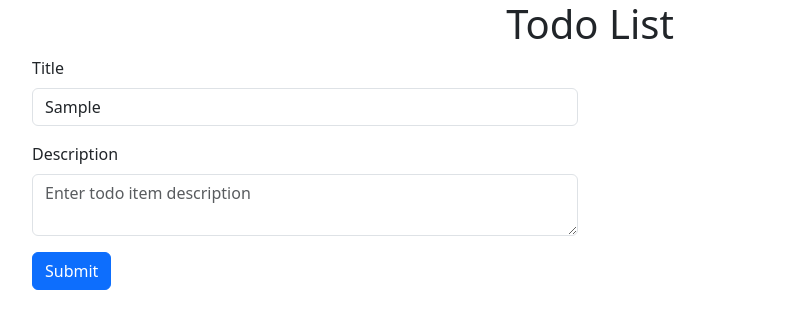
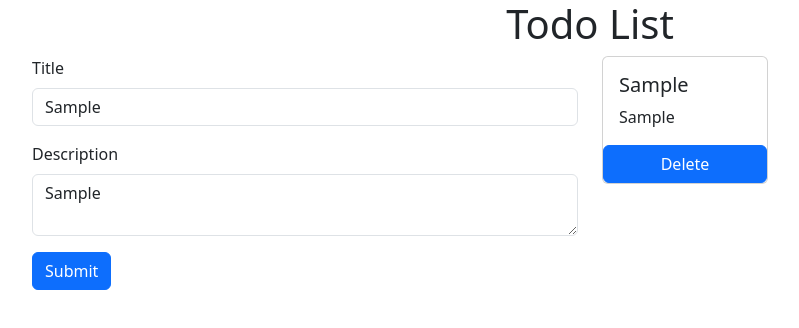
Before and after one commit to KirillGromyko09/React_Homeworks, a React (Vite) app: page / in a window 1280 px wide. Both pictures are taken after typing "Sample", "Sample" into the empty fields and a click on the button "Submit". Shown: the top 328 px of the page, without its empty margins (50-849 px from the left). Built offline with nearby package versions, Linux system fonts and the light colour scheme.

Commit message:
completed

```diff
--- a/src/App.jsx
+++ b/src/App.jsx
@@ -1,5 +1,3 @@
-import { useState } from "react";
-import cn from 'classnames';
 import TodoList from './components/TodoList'
 
 function App() {
--- a/src/components/TodoForm/TodoForm.jsx
+++ b/src/components/TodoForm/TodoForm.jsx
@@ -1,72 +1,61 @@
-import React, {Component} from 'react';
-import {Button, Form} from "react-bootstrap";
+import React, { useState } from "react";
+import { Button, Form } from "react-bootstrap";
 import PropTypes from "prop-types";
 
-class TodoForm extends Component {
+const TodoForm = ({ onSubmit }) => {
+  const [formData, setFormData] = useState({
+    title: "",
+    description: "",
+  });
+  // const [isLoading, setIsLoading] = useState(false);
 
-    constructor(props) {
-        super(props);
-        this.state={
-            formData: {
-                title: '',
-                description:'',
-            },
-            isLoading: false,
-        }
+  const handleChange = ({ target }) => {
+    setFormData({
+      ...formData,
+      [target.name]: target.value,
+    });
+  };
+
+  const handleSubmit = (e) => {
+    e.stopPropagation();
+    e.preventDefault();
+    for (const key in formData) {
+      if (formData[key].trim() === "") return alert(`${key} is empty`);
     }
 
-    handleChange = ({target}) => {
-        const formData = {
-            ...this.state.formData,
-            [target.name]: target.value,
-        }
-        this.setState({formData})
-    }
+    onSubmit(formData);
+  };
 
-    handleSubmit = (e)=> {
-        e.stopPropagation();
-        e.preventDefault()
-        for (const key in this.state.formData){
-            if (this.state.formData[key].trim() === '')
-                return alert(`${key} is empty`)
-        }
-
-        this.props.onSubmit({...this.state.formData})
-    }
-
-    render() {
-        const {title , description} = this.state.formData;
   return (
     <div>
-                <Form onSubmit={this.handleSubmit}>
+      <Form onSubmit={handleSubmit}>
         <Form.Group className="mb-3" controlId="todoItemTitle">
           <Form.Label>Title</Form.Label>
           <Form.Control
-                            name='title'
+            name="title"
             type="text"
             placeholder="Enter todo item title"
-                            onChange={this.handleChange}
-                            value={title}
+            onChange={handleChange}
+            value={formData.title}
           />
         </Form.Group>
         <Form.Group className="mb-3" controlId="todoItemDescription">
           <Form.Label>Description</Form.Label>
           <Form.Control
-                            name='desciption'
-                            as='textarea'
+            name="description"
+            as="textarea"
             type="text"
             placeholder="Enter todo item description"
-                            onChange={this.handleChange}
-                            value={description}
+            onChange={handleChange}
+            value={formData.description}
           />
         </Form.Group>
-                    <Button type='submit'>Submit</Button>
+        <Button type="submit">Submit</Button>
       </Form>
     </div>
   );
-    }
-}
+};
 TodoForm.propTypes = {
-    onSubmit: PropTypes.func.isRequired
-}
+  onSubmit: PropTypes.func.isRequired,
+};
 export default TodoForm;
--- a/src/components/TodoItem/TodoItem.jsx
+++ b/src/components/TodoItem/TodoItem.jsx
@@ -1,30 +1,25 @@
-import React, {Component} from 'react';
-import {Card} from "react-bootstrap";
+import React from "react";
+import { Button, Card } from "react-bootstrap";
 import PropTypes from "prop-types";
 
-class TodoItem extends Component {
-    constructor(props) {
-        super(props);
-    }
-    render() {
-        const {title, body} = this.props;
-
+const TodoItem = ({ title, body, handleRemoveTodo }) => {
   return (
     <Card>
       <Card.Body>
         <Card.Title>{title}</Card.Title>
-                    <Card.Text>
-                        {body}
-                    </Card.Text>
+        <Card.Text>{body}</Card.Text>
       </Card.Body>
+      <Button type="delete" onClick={handleRemoveTodo}>
+        Delete
+      </Button>
     </Card>
   );
-    }
-}
+};
 
 TodoItem.propTypes = {
   title: PropTypes.string.isRequired,
   body: PropTypes.string.isRequired,
-}
+  handleRemoveTodo: PropTypes.func.isRequired,
+};
 
 export default TodoItem;
--- a/src/components/TodoList/TodoList.jsx
+++ b/src/components/TodoList/TodoList.jsx
@@ -1,48 +1,52 @@
-import React, {Component} from 'react';
-import {Col, Container, Row} from "react-bootstrap";
+import React, { useState } from "react";
+import { Col, Container, Row } from "react-bootstrap";
 import TodoForm from "../TodoForm";
 import TodoItem from "../TodoItem";
 
-class TodoList extends Component {
-    constructor(props) {
-        super(props);
-        this.state = {
-            data: [],
-        }
-    }
-    handleSubmit = (todoItem) => {
-        this.setState({data: [...this.state.data , todoItem]})
-    }
-    render() {
+const TodoList = () => {
+  const [data, setData] = useState([]);
+
+  const handleSubmit = (todoItem) => {
+    setData([...data, todoItem]);
+  };
+
+  const handleRemoveTodo = (id) => {
+    const updatedData = data.filter((todo) => todo.id !== id);
+    setData(updatedData);
+  };
+
   return (
-            <div className='todo-list'>
-                <div className='text-center'>
+    <div className="todo-list">
+      <div className="text-center">
         <h1>Todo List</h1>
       </div>
       <Container>
         <Row>
-                        <Col xs = {6}>
-                            <TodoForm onSubmit={this.handleSubmit}/>
+          <Col xs={6}>
+            <TodoForm onSubmit={handleSubmit} />
           </Col>
           <Col xs={6}>
             <Row>
-                                {this.state.data.map(({title , description} , index) => {
-                                    return (
-                                        <Col key={title + '_' + index}
+              {data.map(({ title, description }, index) => (
+                <Col
+                  key={title + "_" + index}
+                  data-id={title + "_" + index}
                   xs={4}
-                                             className='mb-4'
+                  className="mb-4"
                 >
-                                            <TodoItem title={title}  body={description} />
+                  <TodoItem
+                    title={title}
+                    body={description}
+                    handleRemoveTodo={() => handleRemoveTodo()}
+                  />
                 </Col>
-                                    )
-                                })}
+              ))}
             </Row>
           </Col>
         </Row>
       </Container>
     </div>
   );
-    }
-}
+};
 
 export default TodoList;
```
Also changed, not shown: 1 other file (tests, documents, lock files or other folders). Lines whose indentation alone changed are shown as unchanged.
